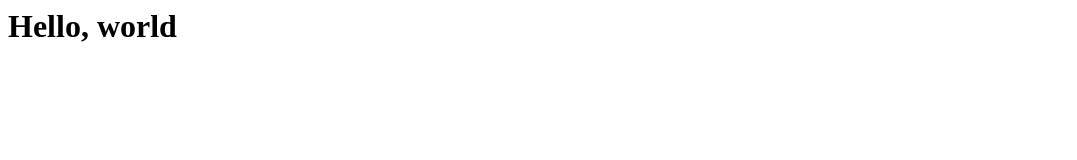
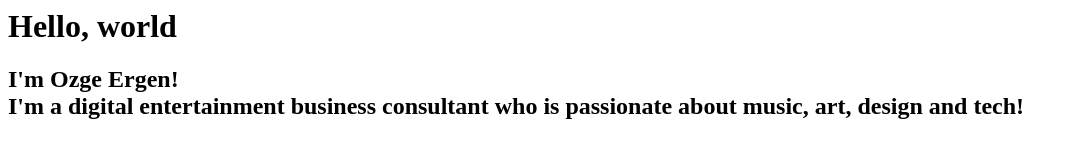
Before and after one commit to ozgeergen/ergen.github.io, a plain HTML site: page index.html in a window 1280 px wide. Shown: the whole page, without its empty margins (0-1077 px from the left). Drawn offline with Linux system fonts and the light colour scheme.

Commit message:
updated index file

```diff
--- a/index.html
+++ b/index.html
@@ -1 +1,2 @@
 <h1>Hello, world</h1>
+<h2> I'm Ozge Ergen! <br> I'm a digital entertainment business consultant who is passionate about music, art, design and tech!</h2>
```
